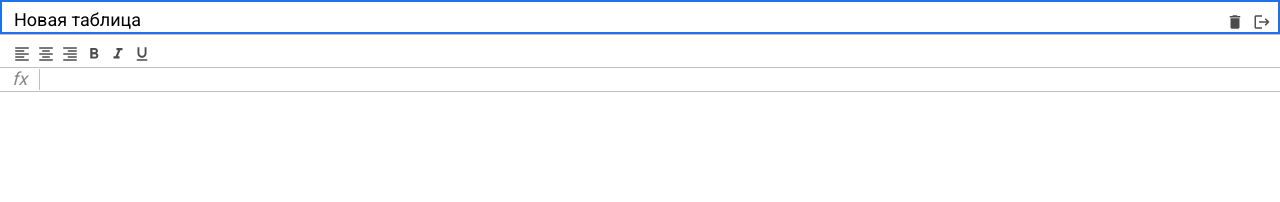
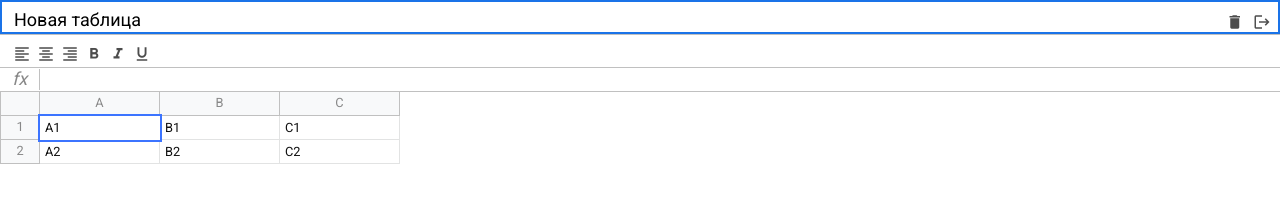
Before and after one commit to Oleg86rus/excel, a website built with webpack: page src/index.html in a window 1280 px wide. Built offline with nearby package versions, Linux system fonts and the light colour scheme.

Commit message:
table css

```diff
--- a/src/index.html
+++ b/src/index.html
@@ -49,7 +49,35 @@
             </div>
         </div>
         <div class="excel__table">
-
+            <div class="row">
+                <div class="row-info">
+                </div>
+                <div class="row-data">
+                    <div class="column">A</div>
+                    <div class="column">B</div>
+                    <div class="column">C</div>
+                </div>
+            </div>
+            <div class="row">
+                <div class="row-info">
+                    1
+                </div>
+                <div class="row-data">
+                    <div class="cell selected" contenteditable>A1</div>
+                    <div class="cell" contenteditable>B1</div>
+                    <div class="cell" contenteditable>C1</div>
+                </div>
+            </div>
+            <div class="row">
+                <div class="row-info">
+                    2
+                </div>
+                <div class="row-data">
+                    <div class="cell" contenteditable>A2</div>
+                    <div class="cell" contenteditable>B2</div>
+                    <div class="cell" contenteditable>C2</div>
+                </div>
+            </div>
         </div>
     </div>
 </div>
--- a/src/scss/_variables.scss
+++ b/src/scss/_variables.scss
@@ -1,5 +1,7 @@
 $header-height: 34px;
 $toolbar-height: 34px;
 $formula-height: 24px;
+$row-height: 24px;
+$info-cell-width: 40px;
+$cell-width: 120px;
 $border-color: #c0c0c0;
-$info-cell-width: 40px;
--- a/src/scss/index.scss
+++ b/src/scss/index.scss
@@ -19,4 +19,7 @@ body {
 .excel {
   position: relative;
   color: #888;
+  height: 100%;
+  max-width: 100%;
+  font-size: .8rem;
 }
--- a/src/scss/table.scss
+++ b/src/scss/table.scss
@@ -2,5 +2,63 @@
 @import "_mixins.scss";
 
 .excel__table {
+  position: absolute;
+  left: 0;
+  right: 0;
+  top: $header-height + $toolbar-height + $formula-height;
+  overflow-x: auto;
+  padding-bottom: 2px;
 
+  .row {
+    display: flex;
+    flex-direction: row;
+    min-height: 20px;
+    height: $row-height;
+  }
+
+  .row-info {
+    display: flex;
+    justify-content: center;
+    align-items: center;
+    min-width: $info-cell-width;
+    height: 100%;
+    border: 1px solid $border-color;
+    background: #f8f9fa;
+    border-top: none;
+  }
+
+  .row-data {
+    display: flex;
+  }
+
+  .column {
+    display: flex;
+    justify-content: center;
+    align-items: center;
+    background: #f8f9fa;
+    width: $cell-width;
+    height: 100%;
+    border: 1px solid $border-color;
+    border-top: 0;
+    border-left: 0;
+  }
+
+  .cell {
+    min-width: 40px;
+    padding: 5px;
+    width: $cell-width;
+    height: 100%;
+    border: 1px solid #e2e3e3;
+    border-top: 0;
+    border-left: 0;
+    color: #111;
+    white-space: nowrap;
+    outline: none;
+
+    &.selected {
+      border: none;
+      outline: 2px solid #3c74ff;
+      z-index: 2;
+    }
+  }
 }
--- a/webpack.config.js
+++ b/webpack.config.js
@@ -46,6 +46,7 @@ module.exports = {
   devtool: isDev ? 'source-map' : false,
   devServer: {
     port: 3005,
+    hot: isDev
   },
   plugins: [
     new CleanWebpackPlugin(),
```
